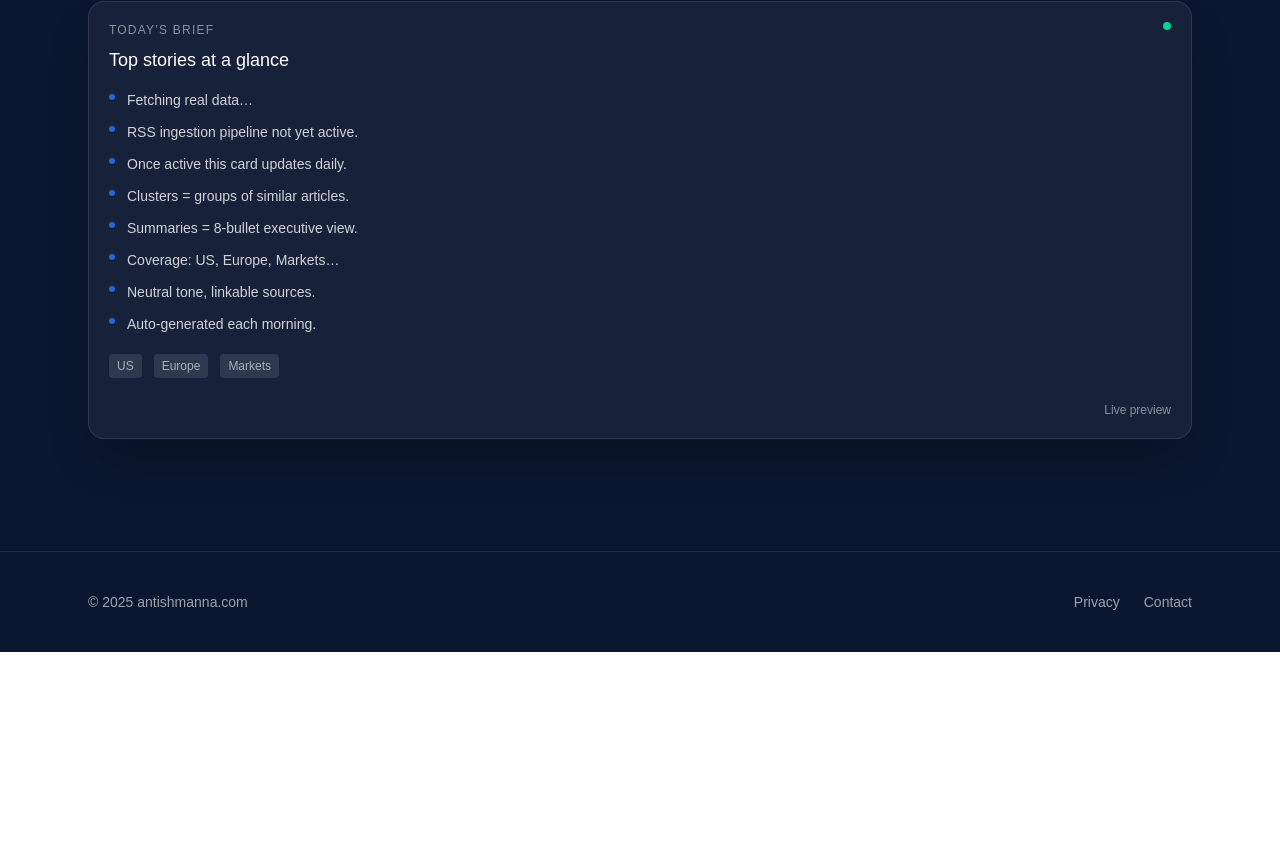
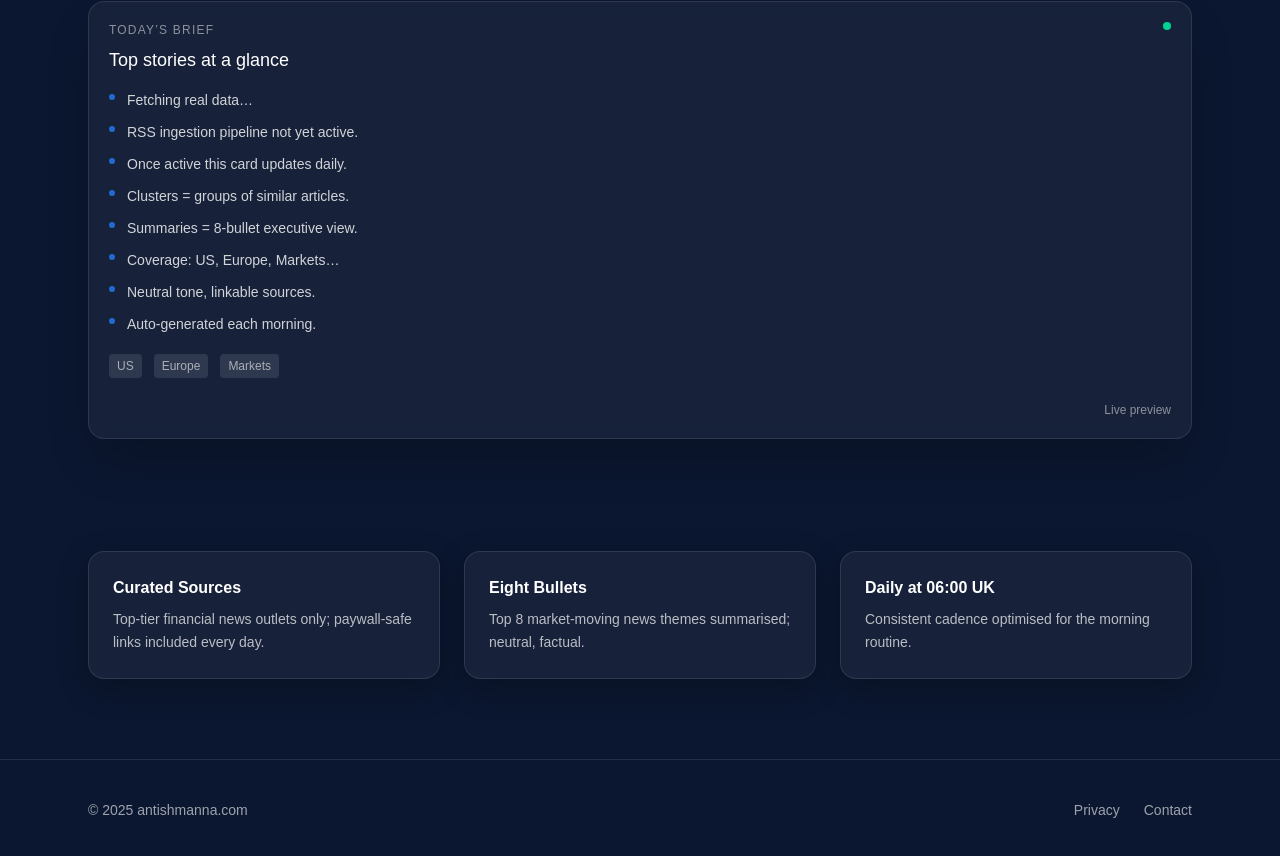
Before and after one commit to am1984/antishmanna-site, a Next.js app: page / in a window 1280 px wide. Shown: the part 668-1524 px from the top of the page. Before the commit the page ends 1320 px from the top, so only its background shows below. Built offline with nearby package versions, Linux system fonts and the light colour scheme; no server answers; the database is empty.

Commit message:
Add back feature boxes i accidentally dropped

```diff
--- a/app/page.tsx
+++ b/app/page.tsx
@@ -130,6 +130,24 @@ export default async function Home() {
         </div>
       </section>
 
+      {/* Feature bullets */}
+      <section id="features" className="mx-auto max-w-6xl px-6 pb-20">
+        <div className="grid gap-6 md:grid-cols-3">
+          <Feature
+            title="Curated Sources"
+            desc="Top-tier financial news outlets only; paywall-safe links included every day."
+          />
+          <Feature
+            title="Eight Bullets"
+            desc="Top 8 market-moving news themes summarised; neutral, factual."
+          />
+          <Feature
+            title="Daily at 06:00 UK"
+            desc="Consistent cadence optimised for the morning routine."
+          />
+        </div>
+      </section>
+
       {/* Footer */}
       <footer id="contact" className="border-t border-white/10">
         <div className="mx-auto flex max-w-6xl items-center justify-between px-6 py-10 text-sm text-white/60">
```
